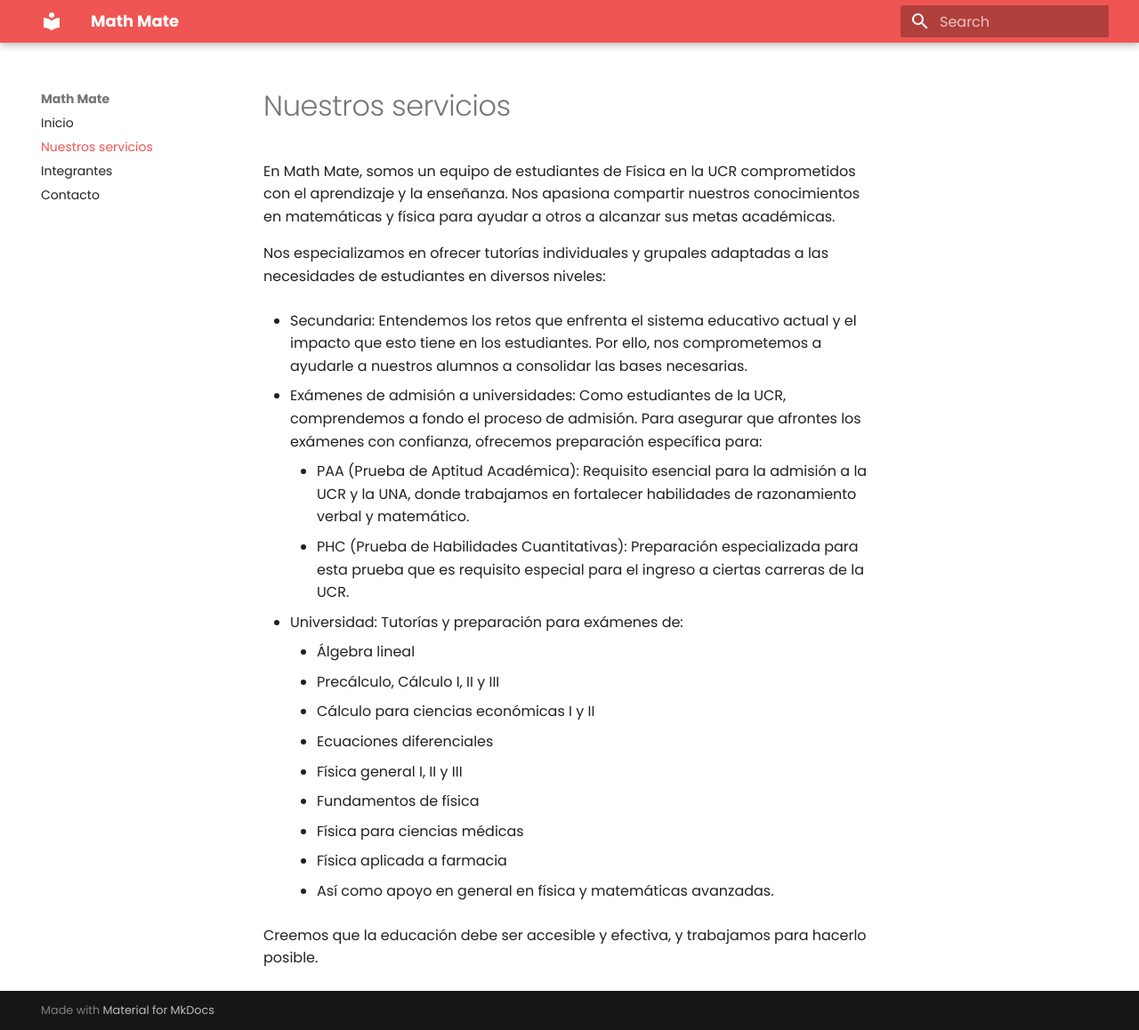
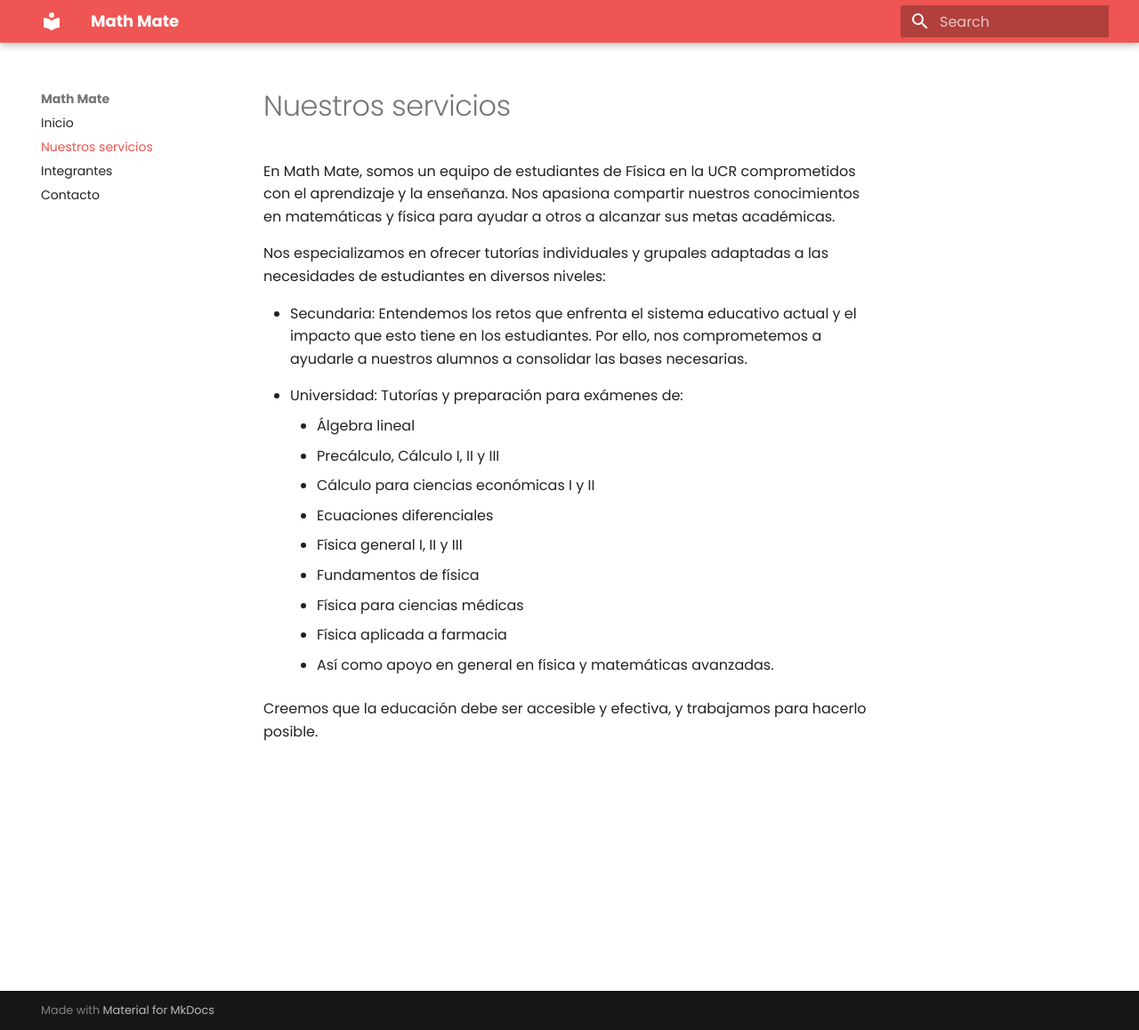
Before and after one commit to mathmat3/Tutorias, an MkDocs documentation site: the page built from docs/servicios.md, in a window 1280 px wide and 1158 px high. Shown: the whole window at 89% size. Built offline with MkDocs 1.6.1 and Material for MkDocs 9.7.7, drawn with Linux system fonts in a browser that asks for light colours.

Commit message:
sevicios actualizado

```diff
--- a/docs/servicios.md
+++ b/docs/servicios.md
@@ -6,9 +6,9 @@ Nos especializamos en ofrecer tutorías individuales y grupales adaptadas a las
 
 * Secundaria: Entendemos los retos que enfrenta el sistema educativo actual y el impacto que esto tiene en los estudiantes. Por ello, nos comprometemos a ayudarle a nuestros alumnos a consolidar las bases necesarias.
 
-* Exámenes de admisión a universidades: Como estudiantes de la UCR, comprendemos a fondo el proceso de admisión. Para asegurar que afrontes los exámenes con confianza, ofrecemos preparación específica para:
+<!--* Exámenes de admisión a universidades: Como estudiantes de la UCR, comprendemos a fondo el proceso de admisión. Para asegurar que afrontes los exámenes con confianza, ofrecemos preparación específica para:
     - PAA (Prueba de Aptitud Académica): Requisito esencial para la admisión a la UCR y la UNA, donde trabajamos en fortalecer habilidades de razonamiento verbal y matemático.
-    - PHC (Prueba de Habilidades Cuantitativas): Preparación especializada para esta prueba que es requisito especial para el ingreso a ciertas carreras de la UCR.
+    - PHC (Prueba de Habilidades Cuantitativas): Preparación especializada para esta prueba que es requisito especial para el ingreso a ciertas carreras de la UCR.-->
 
 * Universidad: Tutorías y preparación para exámenes de:
     - Álgebra lineal
```
